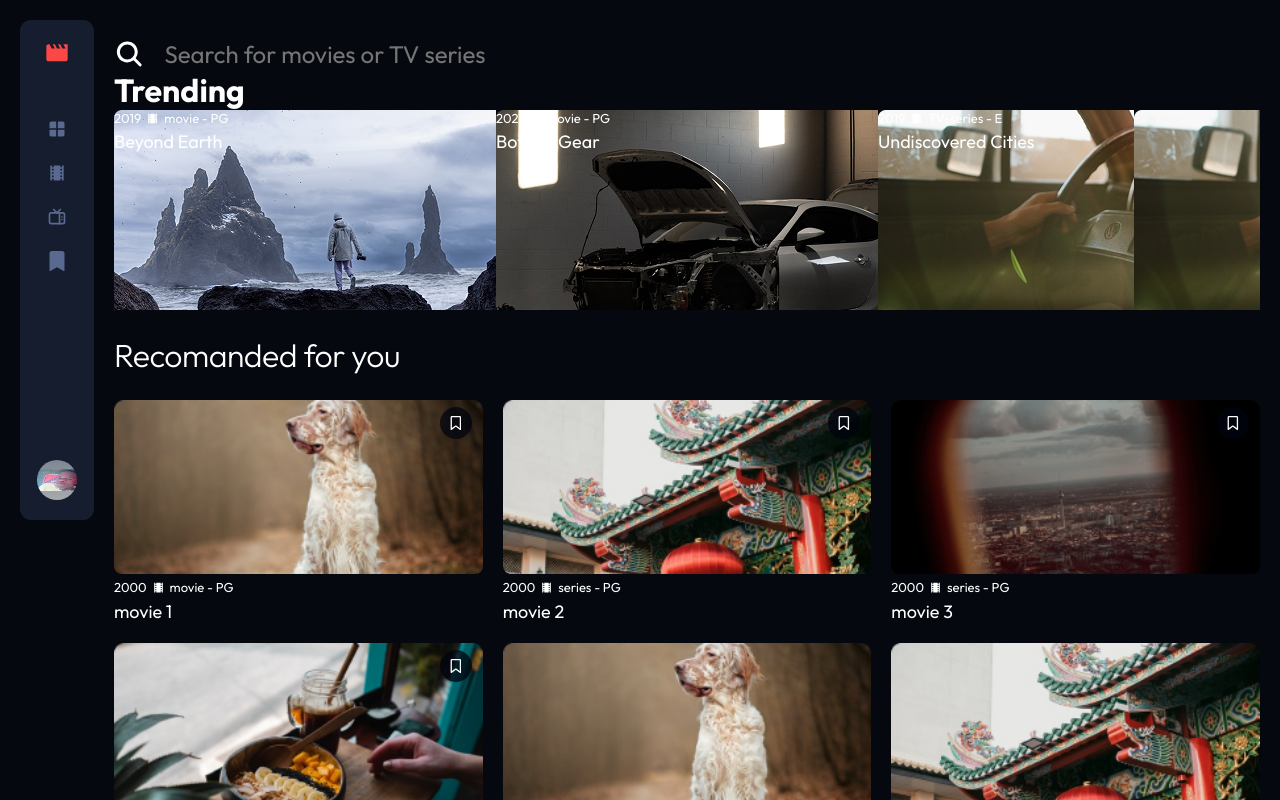
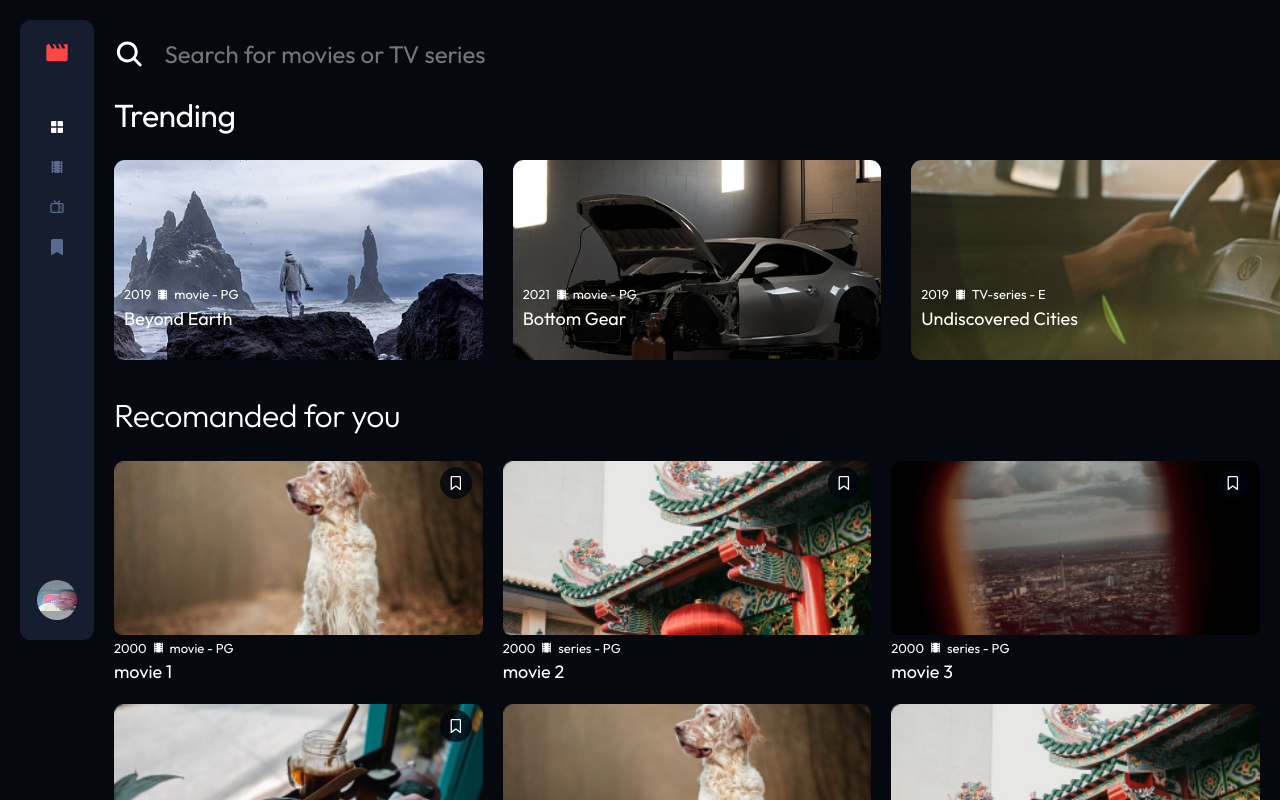
Before and after one commit to munirsebikaaka/movies-world-ug, a React (Create React App) app: page / in a window 1280 px wide. Shown: the top 800 px of the page. Built offline with nearby package versions, Linux system fonts and the light colour scheme; a web font is replaced by a local one.

Commit message:
feat: added the show play button functionallity in the bookmark componynent

```diff
--- a/src/App.js
+++ b/src/App.js
@@ -2,10 +2,10 @@ import { useState } from "react";
 import Login from "./newStore/login";
 import SignIn from "./newStore/signIn";
 import HOME from "./newStore/details/home";
-import BookMarks from "./oldstore/header";
-import TVSeries from "./oldstore/recieveMoviesDetails";
+import BookMarks from "./oldstore/bookmarks";
+import TVSeries from "./oldstore/tvseries";
 import { BrowserRouter, Route, Routes } from "react-router-dom";
-import Movies from "./oldstore/moviesInfor";
+import Movies from "./oldstore/movies";
 
 function App() {
   const [movieDetails, setMovieDetails] = useState([{}]);
--- a/src/index.css
+++ b/src/index.css
@@ -164,7 +164,10 @@ button {
   width: 11.67px;
   height: 14px;
 }
-
+.default-msg {
+  max-width: 1200px;
+  margin: 0 auto;
+}
 .main .movies-list {
   max-width: 100%;
   margin: 0 auto;
@@ -206,14 +209,17 @@ button {
   height: 30px;
 }
 /* NAV */
+
 .link {
-  width: 20px;
-  height: 20px;
+  width: 25px;
+  height: 25px;
   color: var(--links-color);
 }
-nav ul button {
+.active {
+  color: var(--main-app-color);
+}
+nav button {
   margin-bottom: 30px;
-  /* margin-right: 20px; */
   display: inline-block;
   cursor: pointer;
   border: none;
@@ -226,7 +232,7 @@ nav ul button {
 }
 nav {
   width: 80px;
-  height: 500px;
+  height: 620px;
   border-radius: 11px;
   display: flex;
   flex-direction: column;
@@ -243,10 +249,16 @@ nav ul {
   gap: 20px;
   list-style: none;
 }
+nav ul li {
+  color: var(--links-color);
+}
 nav img {
   border-radius: 50%;
   width: 40px;
   height: 40px;
+}
+.outer-btn {
+  display: none;
 }
 
 /* SEARCH */
@@ -279,16 +291,44 @@ nav img {
 }
 .tranding {
   margin: 0 auto;
-  max-width: 1200px;
+  max-width: 1500px;
+  margin-right: -20px;
+}
+.tranding .head {
+  font-family: Outfit;
+  font-weight: 400;
+  font-size: 32px;
+  line-height: 40.32px;
+  letter-spacing: -0.5px;
 }
 .tranding ul {
   display: flex;
+  gap: 30px;
 }
 .tranding ul li {
   width: 100%;
   height: 200px;
+  border-radius: 11px;
+  background-position: center;
+  background-size: cover;
+  background-repeat: no-repeat;
+  display: flex;
+  justify-content: end;
+  cursor: pointer;
+  margin-bottom: 10px;
 }
-
+.tranding ul li h1 {
+  margin-bottom: 30px;
+  margin-left: 10px;
+}
+.tranding ul li h1,
+.tranding ul li .det {
+  margin-left: 10px;
+}
+.tranding ul li:last-child {
+  border-top-right-radius: 0;
+  border-bottom-right-radius: 0;
+}
 /* CONTAINER */
 .home,
 .container {
@@ -297,4 +337,5 @@ nav img {
   display: flex;
   gap: 20px;
   padding: 20px;
+  overflow: hidden;
 }
--- a/src/newStore/details/appNavigation.js
+++ b/src/newStore/details/appNavigation.js
@@ -8,28 +8,31 @@ import { NavLink } from "react-router-dom";
 const AppNav = () => {
   return (
     <nav>
+      <button className="outer-btn">
+        <MdMovie className="link1" />
+      </button>
       <ul>
-        <button>
+        <button className="inner-btn">
           <MdMovie className="link1" />
         </button>
         <li>
-          <NavLink to={"/"}>
-            <MdWindow className="link" />
+          <NavLink to={"/"} className="link">
+            <MdWindow />
           </NavLink>
         </li>
         <li>
-          <NavLink to={"/movies"}>
-            <MdLocalMovies className="link" />
+          <NavLink to={"/movies"} className="link">
+            <MdLocalMovies />
           </NavLink>
         </li>
         <li>
-          <NavLink to={"/tvseries"}>
-            <TbDeviceTvOld className="link" />
+          <NavLink to={"/tvseries"} className="link">
+            <TbDeviceTvOld />
           </NavLink>
         </li>
         <li>
-          <NavLink to={"/bookmark"}>
-            <BsBookmarkFill className="link" />
+          <NavLink to={"/bookmark"} className="link">
+            <BsBookmarkFill />
           </NavLink>
         </li>
       </ul>
--- a/src/newStore/details/recomands.js
+++ b/src/newStore/details/recomands.js
@@ -54,18 +54,23 @@ const Recomands = ({
             type: el.type,
             year: el.year,
             id: el.id,
-            play: el.play,
+            play: false,
           })
         : ""
     );
-    recImgs.map((el) => el.isBookMarked === true);
   }
-
+  const bookmarked = (id) => {
+    setRecImgs(
+      recImgs.map((items) =>
+        items.id === id ? { ...items, isBookMarked: true } : items
+      )
+    );
+  };
   return (
     <div className="main">
       <Search />
       <div className="tranding">
-        <h1>Trending</h1>
+        <h1 className="head">Trending</h1>
         <ul>
           <li style={{ backgroundImage: "url(imgs/rec1.png)" }}>
             <div className="det">
@@ -124,7 +129,10 @@ const Recomands = ({
               ) : (
                 ""
               )}
-              <div className="bookmark-cell">
+              <div
+                className="bookmark-cell"
+                onClick={() => bookmarked(detail.id)}
+              >
                 {detail.isBookMarked ? (
                   <BsBookmarkFill className="bookmark" />
                 ) : (
--- a/src/oldstore/header.js
+++ b/src/oldstore/bookmarks.js
@@ -11,8 +11,21 @@ const BookMarks = ({ marked, setMarked }) => {
     if (element) {
       setMarked((marked = marked.filter((el) => el.id !== id)));
     }
-    console.log(element);
   }
+  const changePlay = (id) => {
+    setMarked(
+      marked.map((items) =>
+        items.id === id ? { ...items, play: true } : items
+      )
+    );
+  };
+  const setDefault = (id) => {
+    setMarked(
+      marked.map((items) =>
+        items.id === id ? { ...items, play: false } : items
+      )
+    );
+  };
   return (
     <div className="container">
       <AppNav />
@@ -20,12 +33,14 @@ const BookMarks = ({ marked, setMarked }) => {
         <Search />
         <h1 className="head">Bookmarked Movies</h1>
         {marked.length < 1 ? (
-          <p>Bookmarks still EMPTY</p>
+          <p className="default-msg">You haven't bookmarked any movies yet!</p>
         ) : (
           <ul className="movies-list">
             {marked.map((el) => (
               <li key={el.movieName}>
                 <div
+                  onMouseEnter={() => changePlay(el.id)}
+                  onMouseLeave={() => setDefault(el.id)}
                   className="list"
                   style={
                     el.play === true
--- a/src/oldstore/recieveMoviesDetails.js
+++ b/src/oldstore/movies.js
@@ -5,7 +5,7 @@ import { FaRegBookmark } from "react-icons/fa6";
 import Search from "../newStore/details/search";
 import AppNav from "../newStore/details/appNavigation";
 
-const TVSeries = ({ recImgs, setRecImgs, marked }) => {
+const Movies = ({ recImgs, setRecImgs, marked }) => {
   const changePlay = (id) => {
     setRecImgs(
       recImgs.map((items) =>
@@ -29,11 +29,18 @@ const TVSeries = ({ recImgs, setRecImgs, marked }) => {
             type: el.type,
             year: el.year,
             id: el.id,
-            play: el.play,
+            play: false,
           })
         : ""
     );
   }
+  const bookmarked = (id) => {
+    setRecImgs(
+      recImgs.map((items) =>
+        items.id === id ? { ...items, isBookMarked: true } : items
+      )
+    );
+  };
   return (
     <div className="container">
       <AppNav />
@@ -67,11 +74,18 @@ const TVSeries = ({ recImgs, setRecImgs, marked }) => {
                 ) : (
                   ""
                 )}
-                <div className="bookmark-cell">
-                  <FaRegBookmark
-                    className="bookmark"
-                    onClick={() => pushToMarked(detail.id)}
-                  />
+                <div
+                  className="bookmark-cell"
+                  onClick={() => bookmarked(detail.id)}
+                >
+                  {detail.isBookMarked ? (
+                    <BsBookmarkFill className="bookmark" />
+                  ) : (
+                    <FaRegBookmark
+                      className="bookmark"
+                      onClick={() => pushToMarked(detail.id)}
+                    />
+                  )}
                 </div>
               </div>
               <div className="det">
@@ -100,8 +114,8 @@ const TVSeries = ({ recImgs, setRecImgs, marked }) => {
             </li>
           ))}
         </ul>
-      </div>
+      </div>{" "}
     </div>
   );
 };
-export default TVSeries;
+export default Movies;
--- a/src/oldstore/moviesInfor.js
+++ b/src/oldstore/tvseries.js
@@ -5,7 +5,7 @@ import { FaRegBookmark } from "react-icons/fa6";
 import Search from "../newStore/details/search";
 import AppNav from "../newStore/details/appNavigation";
 
-const Movies = ({ recImgs, setRecImgs, marked }) => {
+const TVSeries = ({ recImgs, setRecImgs, marked }) => {
   const changePlay = (id) => {
     setRecImgs(
       recImgs.map((items) =>
@@ -29,11 +29,18 @@ const Movies = ({ recImgs, setRecImgs, marked }) => {
             type: el.type,
             year: el.year,
             id: el.id,
-            play: el.play,
+            play: false,
           })
         : ""
     );
   }
+  const bookmarked = (id) => {
+    setRecImgs(
+      recImgs.map((items) =>
+        items.id === id ? { ...items, isBookMarked: true } : items
+      )
+    );
+  };
   return (
     <div className="container">
       <AppNav />
@@ -67,11 +74,18 @@ const Movies = ({ recImgs, setRecImgs, marked }) => {
                 ) : (
                   ""
                 )}
-                <div className="bookmark-cell">
-                  <FaRegBookmark
-                    className="bookmark"
-                    onClick={() => pushToMarked(detail.id)}
-                  />
+                <div
+                  className="bookmark-cell"
+                  onClick={() => bookmarked(detail.id)}
+                >
+                  {detail.isBookMarked ? (
+                    <BsBookmarkFill className="bookmark" />
+                  ) : (
+                    <FaRegBookmark
+                      className="bookmark"
+                      onClick={() => pushToMarked(detail.id)}
+                    />
+                  )}
                 </div>
               </div>
               <div className="det">
@@ -100,8 +114,8 @@ const Movies = ({ recImgs, setRecImgs, marked }) => {
             </li>
           ))}
         </ul>
-      </div>{" "}
+      </div>
     </div>
   );
 };
-export default Movies;
+export default TVSeries;
--- a/src/quaries.css
+++ b/src/quaries.css
@@ -17,9 +17,21 @@
     flex-direction: row;
     gap: 20px;
   }
-  nav ul button {
+  nav button {
     margin-bottom: 0;
     margin-right: 20px;
+  }
+  .inner-btn {
+    display: none;
+  }
+  .outer-btn {
+    display: block;
+  }
+  .tranding ul li:last-child {
+    display: none;
+  }
+  .tranding {
+    margin-right: -200px;
   }
 }
 @media (max-width: 490px) {
```
